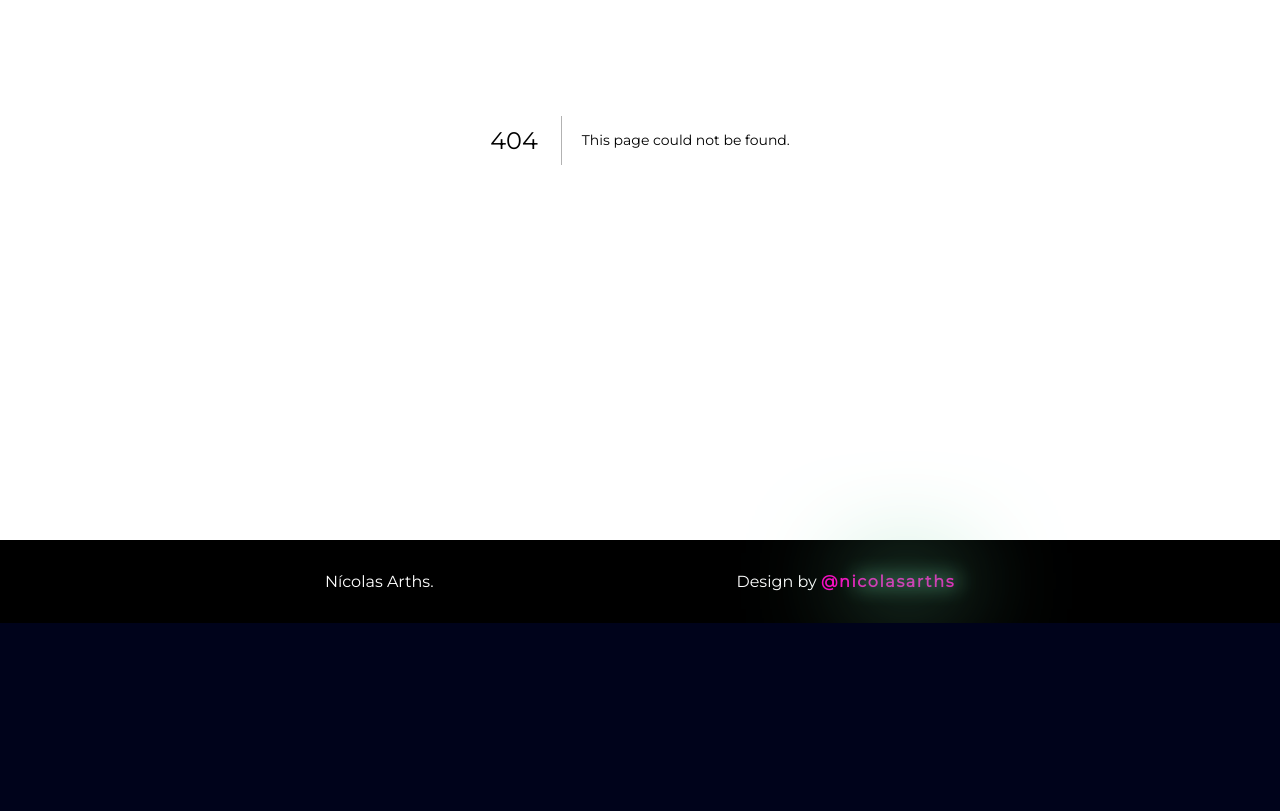
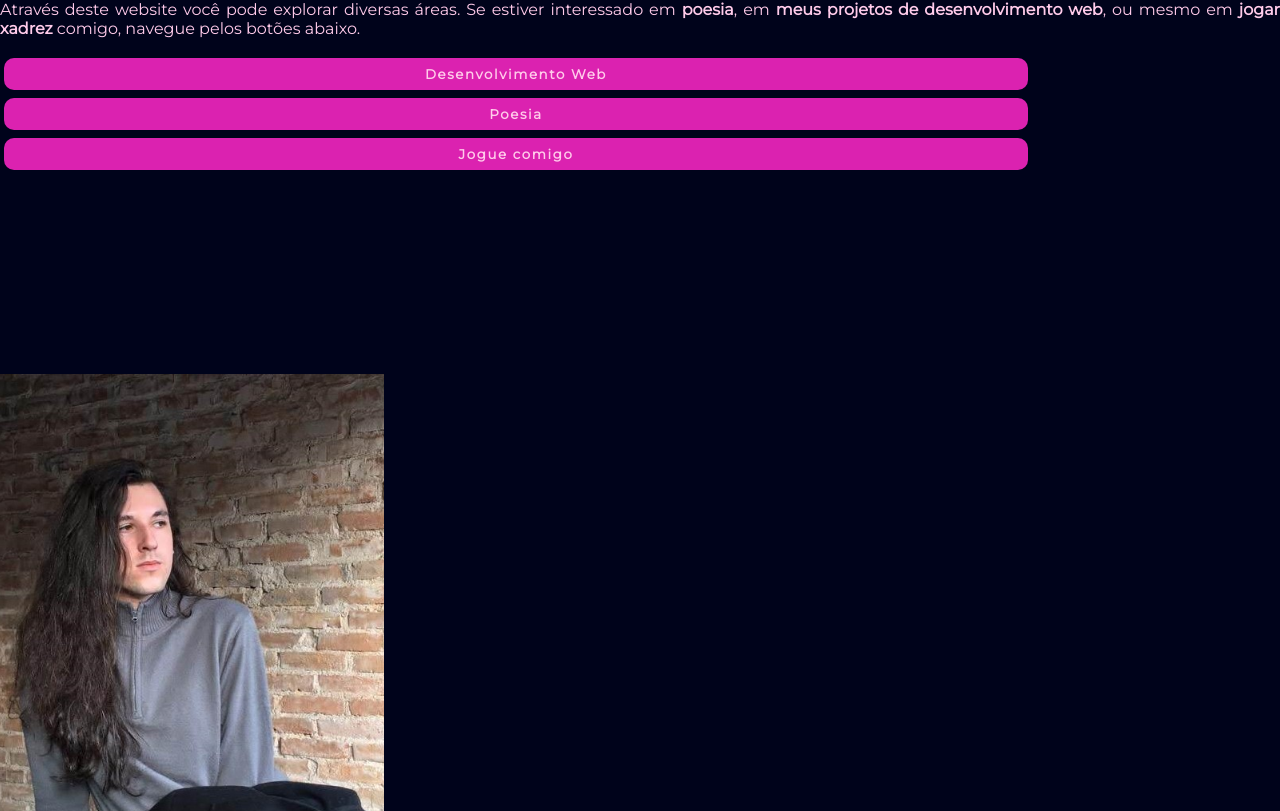
Before and after one commit to nicolasarths/personal-website, a Next.js app: page /pt-br in a window 1280 px wide. Before the commit this address had no page. Shown: the part 309-1120 px from the top of the page. Before the commit the page ends 932 px from the top, so only its background shows below. Built offline with nearby package versions, Linux system fonts and the light colour scheme; a web font is replaced by a local one.

Commit message:
add pt-br folder refactored entire entry page en version coming

```diff
--- /dev/null
+++ b/src/pages/pt-br/index.js
@@ -0,0 +1,39 @@
+import MenuOfButtons from "../../components/MenuOfButtons";
+import MainHeader from "../../components/Main/MainHeader";
+import Description from "../../components/Main/Description";
+import Spacer from "../../components/Spacer";
+import Cover from "../../components/Cover";
+
+export default function Home() {
+  const options = [
+    {
+      href: "/projetos",
+      text: "Desenvolvimento Web",
+    },
+    {
+      href: "https://nicolasarths.wordpress.com/",
+      text: "Poesia",
+    },
+    {
+      href: "https://www.chess.com/member/nicolasarths",
+      text: "Jogue comigo",
+    },
+  ];
+
+  return (
+    <div className="main fade-in">
+      <div className="main-right-side">
+        <MainHeader />
+        <Description />
+        <MenuOfButtons options={options} />
+        <Spacer height="200px" />
+      </div>
+      <Cover
+        className="from-the-right ant-man delay-200"
+        src="/profile-picture.jpg"
+        fit="cover"
+        position="50%"
+      />
+    </div>
+  );
+}
```
